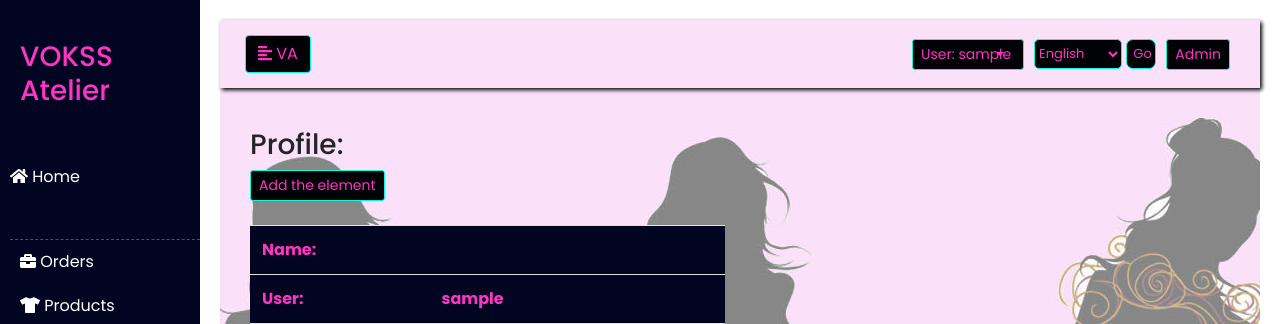
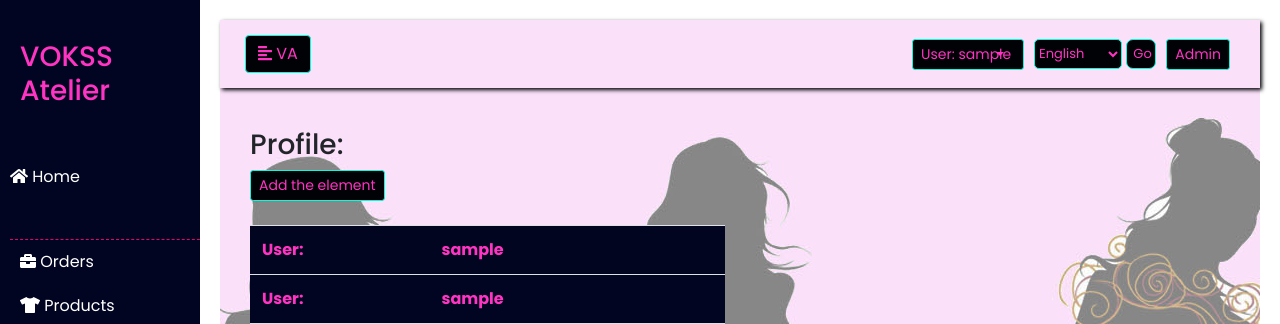
Before and after one commit to Vitamal/vokss, a Django app: page /en/atelier/profile/1/ in a window 1280 px wide. Shown: the top 324 px of the page. Run offline with Django 3.2, Linux system fonts and the light colour scheme; the visitor is signed in with stand-in values (Sample User, id 1); data comes from the database, SQL or seed files in the repository; some libraries are stand-ins or nearby versions.

Commit message:
chenge the profile_form.py

```diff
--- a/atelier/forms/profile_form.py
+++ b/atelier/forms/profile_form.py
@@ -1,7 +1,7 @@
 from django import forms
 from django.contrib.auth.models import User
 from django.contrib.auth.forms import UserCreationForm
-from atelier.models import Profile
+from atelier.models import Profile, Atelier
 
 
 class UserForm(forms.ModelForm):
@@ -25,8 +25,8 @@ class SignUpForm(UserCreationForm):
     '''
     def __init__(self, *args, **kwargs):
         super().__init__(*args, **kwargs)
-        user = User.objects.filter(is_active=True)
-        self.fields['atelier'].queryset = user.profile.atelier
+        # user = User.objects.filter(is_active=True)
+        self.fields['atelier'].queryset = Atelier.objects.all()
 
     class Meta:
         model = User
--- a/atelier/templates/atelier/profile_detail.html
+++ b/atelier/templates/atelier/profile_detail.html
@@ -14,8 +14,8 @@
                     <table class="table table-striped">
                         <tbody>
                         <tr>
-                            <td>{% trans 'Name' %}:</td>
-                            <td>{{ profile.username }}</td>
+                            <td>{% trans 'User' %}:</td>
+                            <td>{{ profile.user }}</td>
                         </tr>
                         <tr>
                             <td>{% trans 'User' %}:</td>
@@ -29,8 +29,6 @@
                             <td>{% trans 'Profile' %}:</td>
                         {% if profile.is_tailor %}
                                 <td>{% trans 'tailor' %} </td>
-{#                        {% elif profile.is_seamstress %}#}
-{#                                <td>{% trans 'seamstress' %} </td>#}
                         {% else %}
                                 <td>{% trans 'simple profile' %} </td>
                         {% endif %}
@@ -39,10 +37,10 @@
                     </table>
                 </div>
                 <button class="btn btn-sm btn-outline-secondary" type="button">
-                    <a href="{% url 'atelier:profile_update_form' pk=product.pk %}">{% trans 'Edit' %}</a>
+                    <a href="{% url 'atelier:profile_update_form' pk=profile.user.pk %}">{% trans 'Edit' %}</a>
                 </button>
                 <button class="btn btn-sm btn-outline-secondary" type="button">
-                    <a href="{% url 'atelier:profile_delete_form' pk=product.pk %}">{% trans 'Delete' %}</a>
+                    <a href="{% url 'atelier:profile_delete_form' pk=profile.user.pk %}">{% trans 'Delete' %}</a>
                 </button>
                 <button class="btn btn-sm btn-outline-secondary" type="button">
                     <a href="{% url 'atelier:profile_list' %}">{% trans 'Back to list' %}</a>
--- a/atelier/templates/atelier/profile_list.html
+++ b/atelier/templates/atelier/profile_list.html
@@ -4,7 +4,7 @@
 {% block content %}
     <div class="container">
         <div class="row">
-            <div class="col-sm-6">
+            <div class="col-sm-12">
                 <h3>{% trans 'Profile list' %}:</h3>
                 <button class="btn btn-sm btn-outline-secondary" type="button">
                     <a href="{% url 'atelier:profile_form' %}">{% trans 'Add the Profile' %}</a>
@@ -27,12 +27,10 @@
                             <tbody>
                             {% for profile in profile_list %}
                                 <tr>
-                                    <td style="width:70%"><a href="{{ profile.get_absolute_url }}">{{ profile.username }} </a></td>
+                                    <td style="width:70%"><a href="{{ profile.get_absolute_url }}">{{ profile.user.username }} </a></td>
                                     <td style="width:30%">{{ profile.user }}</td>
                                     {% if profile.is_tailor %}
                                         <td style="width:30%">{% trans 'tailor' %}</td>
-{#                                    {% elif profile.is_seamstress %}#}
-{#                                        <td style="width:30%">{% trans 'seamstress' %}</td>#}
                                     {% else %}
                                         <td style="width:30%">{% trans 'simple profile' %} </td>
                                     {% endif %}
--- a/atelier/urls.py
+++ b/atelier/urls.py
@@ -59,7 +59,7 @@ urlpatterns = [
     path('atelier/<int:pk>/delete/', views.AtelierDeleteView.as_view(), name='atelier_delete_form'),
     path('profile/', views.ProfileListView.as_view(), name='profile_list'),
     path('profile/<int:pk>/', views.ProfileDetailView.as_view(), name='profile_detail'),
-    path('profile/add/', views.update_profile, name='profile_form'),
+    path('profile/add/', views.create_profile, name='profile_form'),
     path('profile/<int:pk>/edit/', views.update_profile, name='profile_update_form'),
     path('profile/<int:pk>/delete/', views.ProfileDeleteView.as_view(), name='profile_delete_form'),
 ]
--- a/atelier/views/profile_view.py
+++ b/atelier/views/profile_view.py
@@ -1,3 +1,4 @@
+from django.contrib.auth import authenticate, login
 from django.contrib.auth.decorators import login_required
 from django.db import transaction
 from django.shortcuts import redirect, render
@@ -5,8 +6,8 @@ from django.contrib import messages
 
 from atelier.models import Profile
 from django.views import generic
-from atelier.forms import ProfileForm, UserForm
-from django.urls import reverse_lazy
+from atelier.forms import ProfileForm, UserForm, SignUpForm
+from django.urls import reverse_lazy, reverse
 from django.contrib.auth.mixins import LoginRequiredMixin
 
 
@@ -19,6 +20,24 @@ class ProfileListView(LoginRequiredMixin, generic.ListView):
     model = Profile
     paginate_by = 10  # number of records on the one page
 
+
+def create_profile(request):
+    if request.method == 'POST':
+        form = SignUpForm(request.POST)
+        if form.is_valid():
+            user = form.save()
+            user.refresh_from_db()  # load the profile instance created by the signal
+            user.profile.atelier = form.cleaned_data.get('atelier')
+            user.save()
+            raw_password = form.cleaned_data.get('password1')
+            user = authenticate(username=user.username, password=raw_password)
+            login(request, user)
+            return redirect('profile_list')
+    else:
+        form = SignUpForm()
+    return render(request, 'atelier/signup_form.html', {'form': form})
+
+
 @login_required
 @transaction.atomic
 def update_profile(request):
@@ -29,7 +48,7 @@ def update_profile(request):
             user_form.save()
             profile_form.save()
             messages.success(request, _('Your profile was successfully updated!'))
-            return redirect('settings:profile')
+            return redirect(reverse('settings:profile'))
         else:
             messages.error(request, _('Please correct the error below.'))
     else:
```
